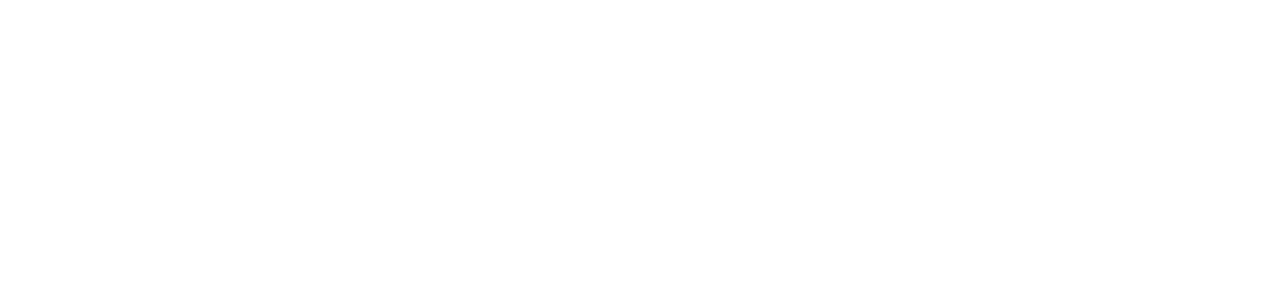
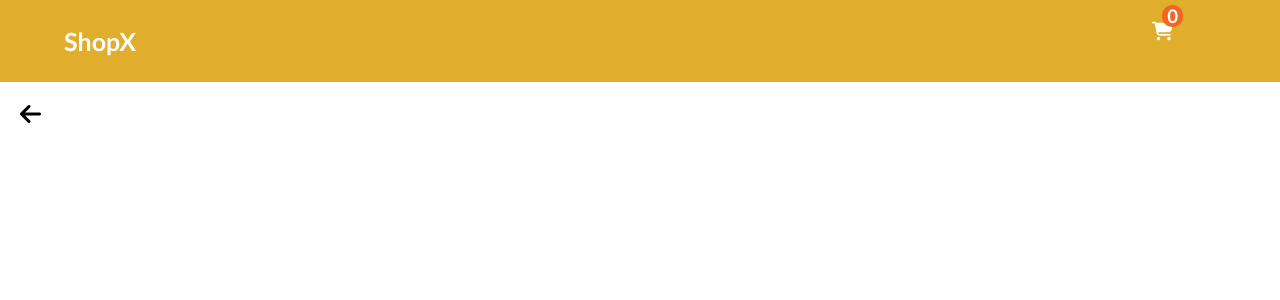
Before and after one commit to smith911-tech/ShopX, a React (Create React App) app in the folder app/: page /Cart in a window 1280 px wide. Shown: the top 300 px of the page. Built offline with nearby package versions, Linux system fonts and the light colour scheme.

Commit message:
Added cart

```diff
--- a/app/src/App.css
+++ b/app/src/App.css
@@ -2,6 +2,9 @@ body{
     box-sizing: border-box;
     margin: 0;
     padding: 0;
+}
+i{
+    cursor: pointer;
 }
 /* ! header */
 .Div-underhome {
@@ -467,7 +470,24 @@ box-shadow: 0 4px 8px 0 rgba(0, 0, 0, 0.2), 0 6px 20px 0 rgba(0, 0, 0, 0.19);
     color: rgba(255, 255, 255, 0.563);
     background-color: #2525258c;
 }
-
+.details-header{
+    display: flex;
+    position: relative;
+}
+.detail-arrange-header{
+    position: absolute;
+    left: 90%;
+}
+.shopxdetailsheader{
+    font-size: 25px;
+}
+.beat-detailsbackicon{
+    margin-left: 20px;
+}
+.buytocart, .addtocart{
+    cursor: pointer;
+    color: white;
+}
 /* ? end details data page*/
 
 /* ! Cart Page */
--- a/app/src/Components/Body-home.jsx
+++ b/app/src/Components/Body-home.jsx
@@ -136,7 +136,7 @@ export default function BodyHome() {
     <p className="price-text-body"><span className="price-span">Price </span> <sup>$</sup>{item.price}</p>
     <img className="image-body" src={item.img} alt="img" />
     <div className="bottom-text">
-    <p className="buynow-text" >Buy Now</p>
+    <p onClick={() => addToCart(item)} className="buynow-text" >Buy Now</p>
     <p onClick={() => HandleNavigate(item.id)} className="seemore-text">See More</p>
     </div>
     </SwiperSlide>
@@ -197,7 +197,7 @@ export default function BodyHome() {
     <p className="price-text-body"><span className="price-span">Price </span> <sup>$</sup>{item.price}</p>
     <img className="image-body" src={item.img} alt="img"/>
     <div className="bottom-text">
-    <p  className="buynow-text">Buy Now</p>
+    <p onClick={() => addToCart(item)} className="buynow-text">Buy Now</p>
     <p onClick={() => HandleNavigate(item.id)} className="seemore-text">See More</p>
     </div>
     </SwiperSlide>
--- a/app/src/Components/Cart.jsx
+++ b/app/src/Components/Cart.jsx
@@ -1,17 +1,21 @@
-
+import HeaderCartDetails from "./Header4Cart-Details"
+import { useNavigate } from "react-router-dom";
 export default function Cart(){
     const cartItems = JSON.parse(localStorage.getItem("cartItems")) || []
+    const Navigate = useNavigate()
+    function HandleNavigate(id) {
+    Navigate(`/Details/${id}`);
+    window.scrollTo(0, 0);
+    }
     return(
         <>
-        <header className="header-cart">
-
-        </header>
+        <HeaderCartDetails />
             {
                 cartItems.map((item) => (
                     <div className="flex-cart-page" key={item.id}>
-                    <img src={item.img} alt="" className="img-cartside"/>
+                    <img onClick={() => HandleNavigate(item.id)} src={item.img} alt="" className="img-cartside"/>
                     <div className="count-name-flex">
-                        <p className="namecart-page">{item.name}</p>
+                        <p onClick={() => HandleNavigate(item.id)} className="namecart-page">{item.name}</p>
                         <div className="flex-remove-count">
                         <div>
                         <p>Quantity:</p>
--- a/app/src/Components/Details.jsx
+++ b/app/src/Components/Details.jsx
@@ -1,6 +1,7 @@
 import React, {useState, useEffect} from "react"
 import Data from '../Components/Data file/Data'
-import { useParams } from "react-router-dom"
+import { useParams, useNavigate } from "react-router-dom"
+import HeaderCartDetails from "./Header4Cart-Details";
 export default function Details() {
     const {id} = useParams()
     const [data, setData] =useState([]);
@@ -25,13 +26,23 @@ export default function Details() {
     const handleImageClick5 = () => {
     document.getElementById("myid5").scrollIntoView({ behavior: "smooth" });
     };
+        const [cartItems, setCartItems] = useState([])
+        const addToCart = (item) => {
+    const itemExists = cartItems.some((cartItem) => cartItem.id === item.id);
+    if (!itemExists) {
+        const updatedCartItems = [...cartItems, item];
+        setCartItems(updatedCartItems);
+        localStorage.setItem('cartItems', JSON.stringify(updatedCartItems));
+    }
+    };
+        const Navigate = useNavigate()
+        function CartPage() {
+        Navigate("/Cart")
+        window.scrollTo(0, 0);
+    }
     return(
         <>
-        <div className="details-header">
-        <h3>ShopX</h3>
-        <h3><span className="position-icon detail-arrange-header">
-        <i className="fa-solid fa-cart-shopping"></i> <span className="number-icon-cart">0</span></span></h3>
-        </div>
+        <HeaderCartDetails />
         <main className="padding-main-details">
             <div className="div-img-carrier-details-page">
                 <aside className="aside-img-clickable">
@@ -61,8 +72,8 @@ export default function Details() {
                 <h3 className="price-cartside-buyside"><sup>$</sup>{data.price}</h3>
                 <hr />
                 <div className="btns-cartside">
-                    <button className="addtocart">Add To Cart</button>
-                    <button className="buytocart">Buy Now</button>
+                    <button className="addtocart" onClick={() => addToCart(data)}>Add To Cart</button>
+                    <button className="buytocart" onClick={CartPage}>Buy Now</button>
                     <div className="ad-div1">
                     <a href="https://indomie.ng/">
                     <img className="ad1" src="https://th.bing.com/th/id/R.deeee01e726f182766c082d8b1fcf6fc?rik=ri8TyFhDYgelvw&pid=ImgRaw&r=0" alt="" />
--- a/app/src/Components/Header-Home.jsx
+++ b/app/src/Components/Header-Home.jsx
@@ -50,7 +50,7 @@ export default function Header() {
             </article>
             <div className='cart-account-home'>
 
-                <h3><span className="position-icon"><i onClick={CartPage}className="fa-solid fa-cart-shopping"></i><span className="number-icon-cart">0</span></span>  Cart</h3>
+                <h3 onClick={CartPage}><span className="position-icon"><i className="fa-solid fa-cart-shopping"></i><span className="number-icon-cart">0</span></span>  Cart</h3>
                 <h3><i class="fa-solid fa-user"></i>  Account</h3>
             </div>
             </div>
--- /dev/null
+++ b/app/src/Components/Header4Cart-Details.jsx
@@ -0,0 +1,22 @@
+import { useNavigate } from "react-router-dom"
+export default function HeaderCartDetails() {''
+    const Navigate = useNavigate()
+        function BacktoHomepage() {
+        Navigate('/')
+        window.scrollTo(0, 0);
+    }
+    function CartPage() {
+        Navigate("/Cart")
+        window.scrollTo(0, 0);
+    }
+    return(
+    <>
+        <div className="details-header">
+        <h3 className="shopxdetailsheader">ShopX</h3>
+        <h3><span className="position-icon detail-arrange-header" onClick={CartPage}>
+        <i className="fa-solid fa-cart-shopping"></i> <span className="number-icon-cart">0</span></span></h3>
+        </div>
+        <h2 className="beat-detailsbackicon"> <i onClick={BacktoHomepage} class="fa-solid fa-arrow-left fa-beat"></i></h2>
+        </>
+    )
+}
--- a/app/src/Components/SearchPage.jsx
+++ b/app/src/Components/SearchPage.jsx
@@ -8,6 +8,10 @@ export default function SearchPage(){
     const Navigate = useNavigate()
     function BacktoHomepage() {
         Navigate('/')
+        window.scrollTo(0, 0);
+    }
+    function CartPage() {
+        Navigate("/Cart")
     }
     const handleSearch = () => {
     const filtered = data.filter(item => item.category === InputValue.toLowerCase());
@@ -23,7 +27,7 @@ export default function SearchPage(){
         <div className="search-page-flows">
             <h2> <i onClick={BacktoHomepage} class="fa-solid fa-arrow-left fa-beat"></i></h2>
                 <div className='cart-account-home display-none-cart colori'>
-                <h3><span className="position-icon"><i className="fa-solid fa-cart-shopping"></i><span className="number-icon-cart">0</span></span></h3>
+                <h3><span className="position-icon" onClick={CartPage}><i className="fa-solid fa-cart-shopping"></i><span className="number-icon-cart">0</span></span></h3>
                 <h3><i class="fa-solid fa-user"></i></h3>
             </div>
 
```
